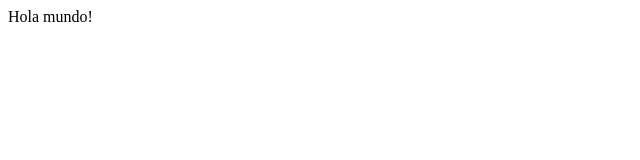
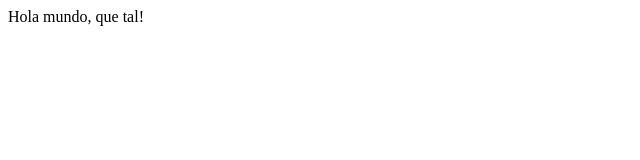
Before and after one commit to AxeWhite/creedFragrancesPPT, a plain HTML site: page index.html in a window 1280 px wide. Shown: the full height of the page, 0-640 px from the left. Drawn offline with Linux system fonts and the light colour scheme.

```diff
--- a/index.html
+++ b/index.html
@@ -6,6 +6,6 @@
     <title>Creed Fragrances</title>
 </head>
 <body>
-    Hola mundo!
+    Hola mundo, que tal!
 </body>
 </html>
```
